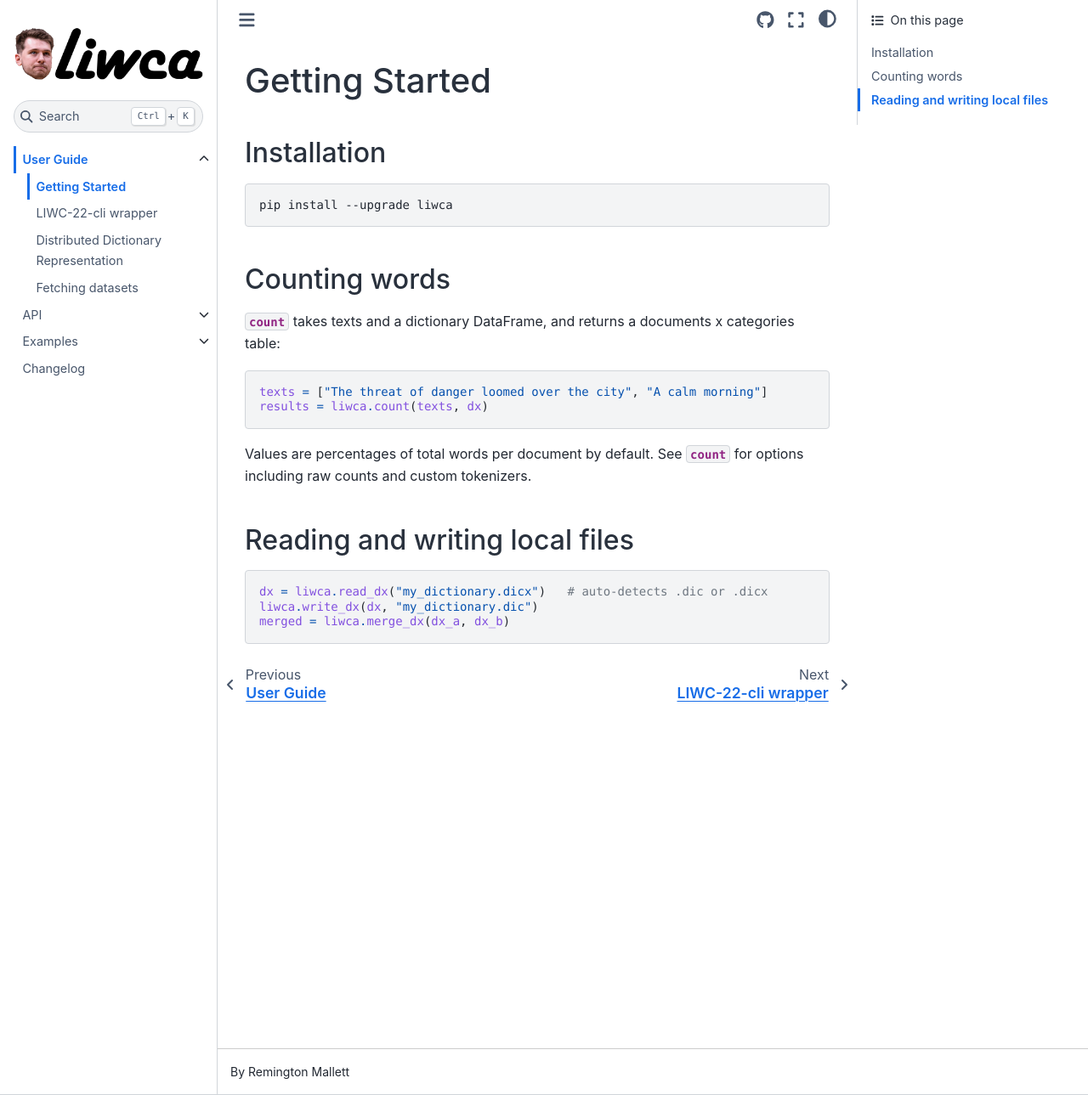
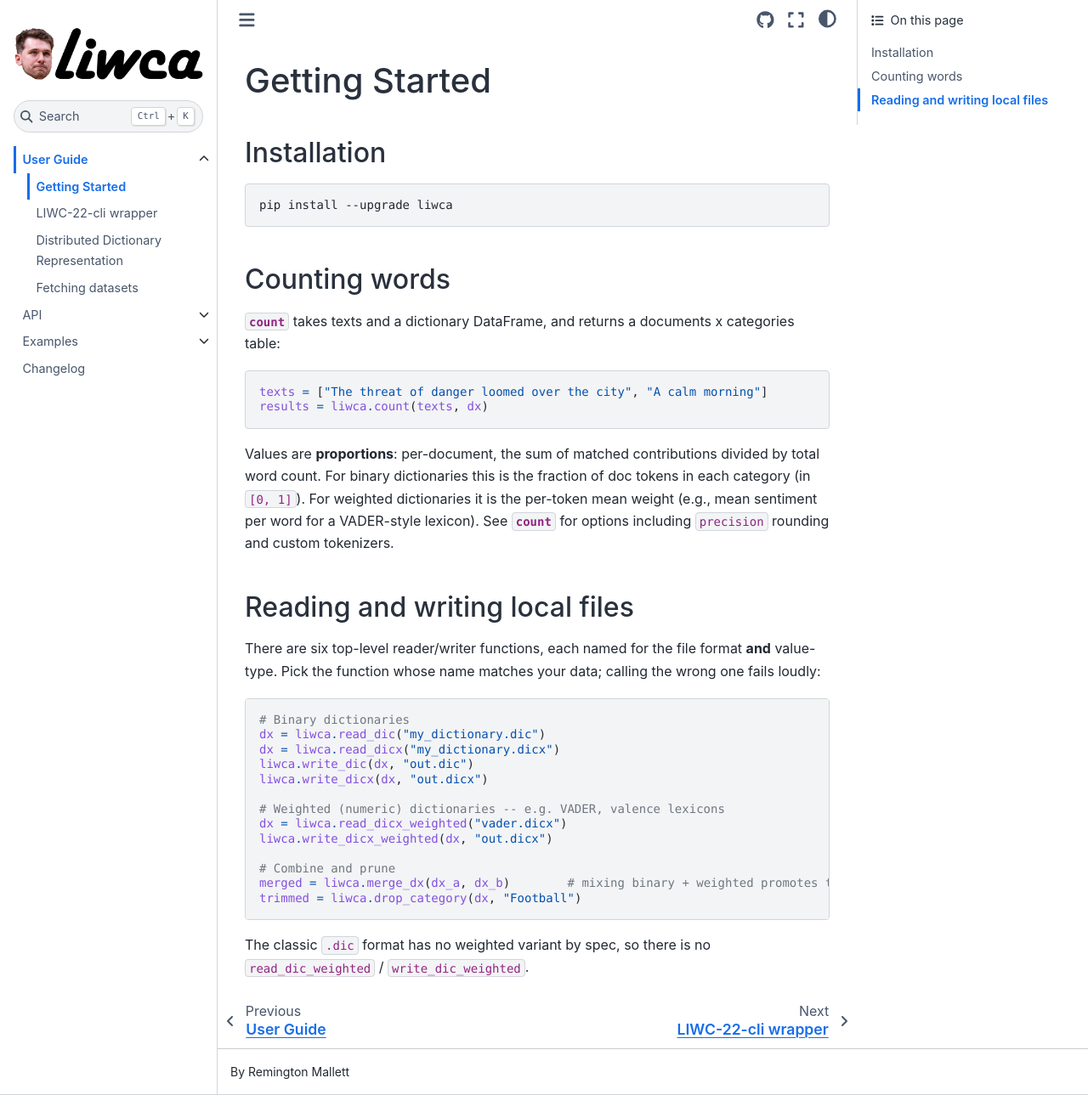
Before and after one commit to remrama/liwca, a Sphinx documentation site: the page built from docs/guide/intro.rst, in a window 1280 px wide and 1289 px high. Shown: the whole window at 85% size. Built offline with Sphinx 7.4.7 and the Sphinx Book theme 1.1.4, drawn with Linux system fonts in a browser that asks for light colours.

```diff
--- a/docs/api/datasets/dictionaries.rst
+++ b/docs/api/datasets/dictionaries.rst
@@ -10,7 +10,12 @@
    :nosignatures:
 
    fetch_bigtwo
+   fetch_emfd
+   fetch_empath
    fetch_honor
+   fetch_leeq
    fetch_mystical
    fetch_sleep
    fetch_threat
+   fetch_wrad
+   path
--- a/docs/guide/intro.rst
+++ b/docs/guide/intro.rst
@@ -21,14 +21,35 @@
    texts = ["The threat of danger loomed over the city", "A calm morning"]
    results = liwca.count(texts, dx)
 
-Values are percentages of total words per document by default. See
-:func:`~liwca.count` for options including raw counts and custom tokenizers.
+Values are **proportions**: per-document, the sum of matched contributions
+divided by total word count. For binary dictionaries this is the fraction
+of doc tokens in each category (in ``[0, 1]``). For weighted dictionaries
+it is the per-token mean weight (e.g., mean sentiment per word for a
+VADER-style lexicon). See :func:`~liwca.count` for options including
+``precision`` rounding and custom tokenizers.
 
 Reading and writing local files
 --------------------------------
 
+There are six top-level reader/writer functions, each named for the file
+format **and** value-type. Pick the function whose name matches your data;
+calling the wrong one fails loudly:
+
 .. code-block:: python
 
-   dx = liwca.read_dx("my_dictionary.dicx")   # auto-detects .dic or .dicx
-   liwca.write_dx(dx, "my_dictionary.dic")
-   merged = liwca.merge_dx(dx_a, dx_b)
+   # Binary dictionaries
+   dx = liwca.read_dic("my_dictionary.dic")
+   dx = liwca.read_dicx("my_dictionary.dicx")
+   liwca.write_dic(dx, "out.dic")
+   liwca.write_dicx(dx, "out.dicx")
+
+   # Weighted (numeric) dictionaries -- e.g. VADER, valence lexicons
+   dx = liwca.read_dicx_weighted("vader.dicx")
+   liwca.write_dicx_weighted(dx, "out.dicx")
+
+   # Combine and prune
+   merged = liwca.merge_dx(dx_a, dx_b)        # mixing binary + weighted promotes to float
+   trimmed = liwca.drop_category(dx, "Football")
+
+The classic ``.dic`` format has no weighted variant by spec, so there is
+no ``read_dic_weighted`` / ``write_dic_weighted``.
```
Also changed, not shown: docs/api/core.rst (+14 -3 lines), docs/api/datasets/corpora.rst (+4 -3 lines), docs/api/datasets/index.rst (+11 -4 lines).
